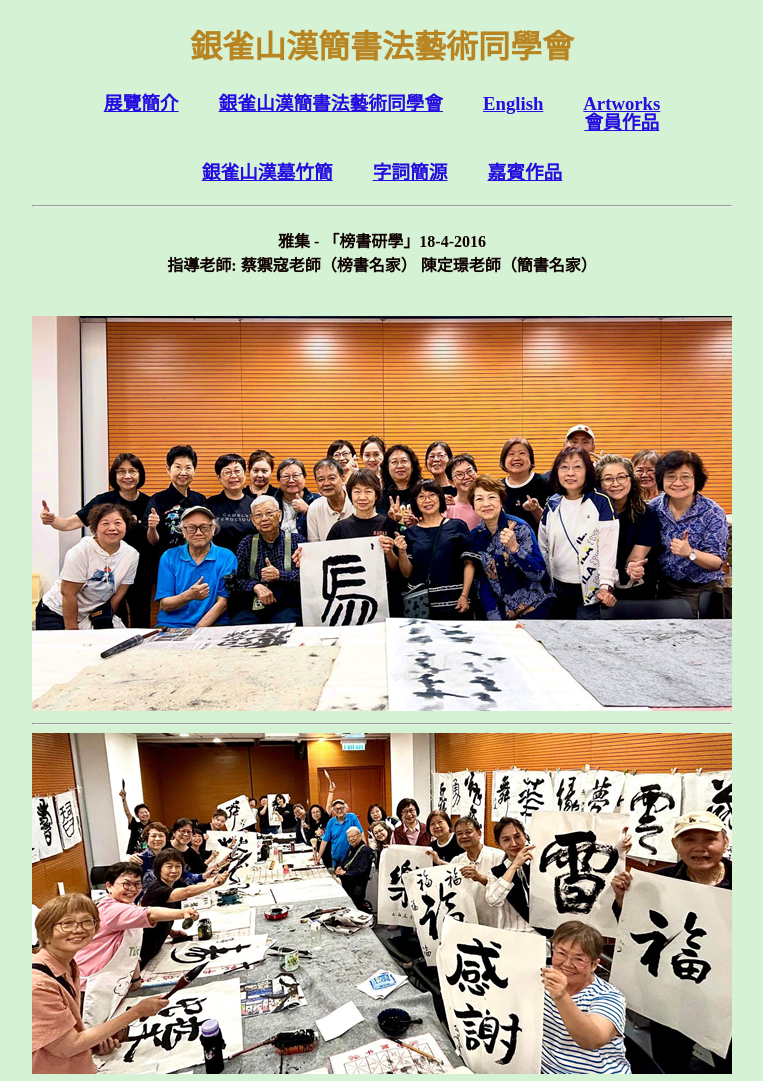
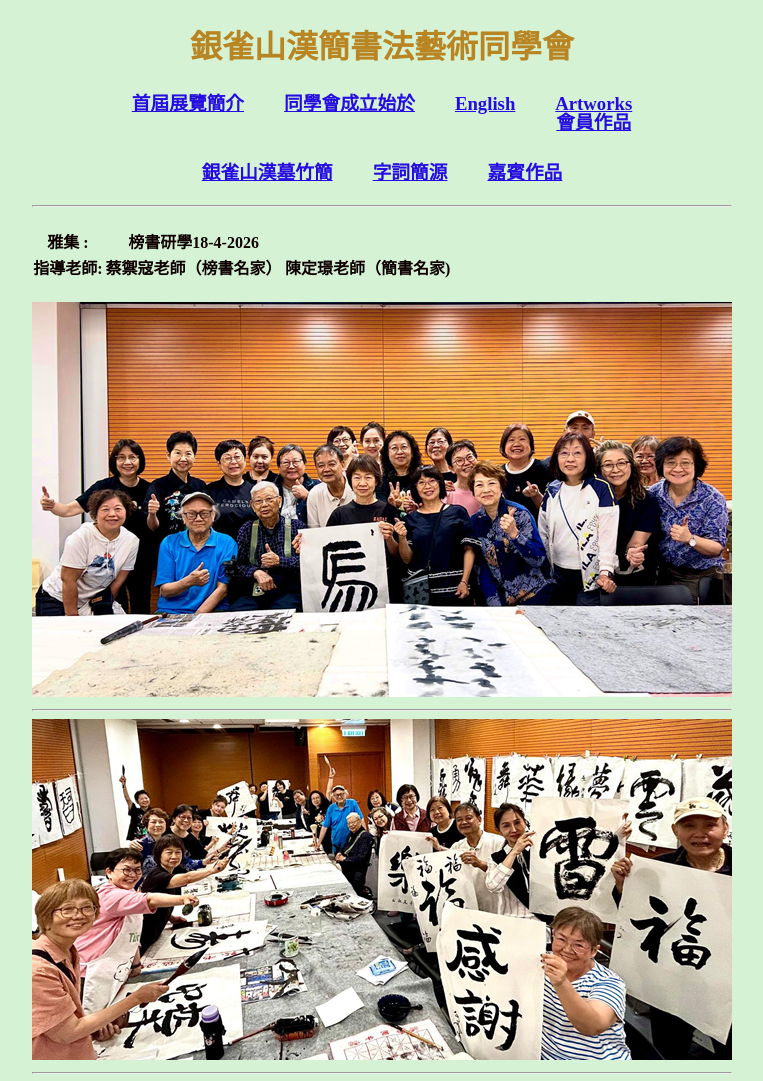
Before and after one commit to Yinslips/yinslips.github.io, a plain HTML site: page index.html in a window 1280 px wide. Shown: the top 1081 px of the page, without its empty margins (258-1021 px from the left). Drawn offline with Linux system fonts and the light colour scheme; grey boxes are pictures that could not be loaded.

Commit message:
Add files via upload

```diff
--- a/index.html
+++ b/index.html
@@ -92,8 +92,8 @@ width: 420px;
 
 
   <ul id="main-nav">
-     <li><a href="Exhibitioninforamtion.html">展覽簡介</a></li>
-     <li><a href="同學會.html">銀雀山漢簡書法藝術同學會</a></li>
+     <li><a href="Exhibitioninforamtion.html">首屆展覽簡介</a></li>
+     <li><a href="同學會.html">同學會成立始於</a></li>
     <li><a href="englishintro.html">English</a></li>
     <li><a href="membersworks.html">Artworks <br> 會員作品</a></li>
     <li><a href="participantslist.html">銀雀山漢墓竹簡 </a></li>
@@ -102,8 +102,16 @@ width: 420px;
 
   </ul>
   <hr>
-  <h4> 雅集 - 「榜書研學」18-4-2016  <br>指導老師: 蔡禦寇老師（榜書名家）
-            陳定璟老師（簡書名家）</h4> <br>
+  <h4><table> <tr>
+      <td>雅集 : </td>
+      <td>榜書研學18-4-2026</td>
+    </tr>
+    <tr>
+      <td>指導老師: </td>
+      <td>    蔡禦寇老師（榜書名家） </td>
+      <td>陳定璟老師（簡書名家)</td>
+    </tr></table>       </h4>
+
      <div><img src="choi_1.png" alt=""> </div><hr>
 <div><img src="choi_2.png" alt=""> </div><hr>
 <div><img src="choi_3.png" alt=""> </div><hr>
```
Also changed, not shown: Exhibitioninforamtion.html (+1 -1 lines), 同學會.html (+1 -1 lines).
